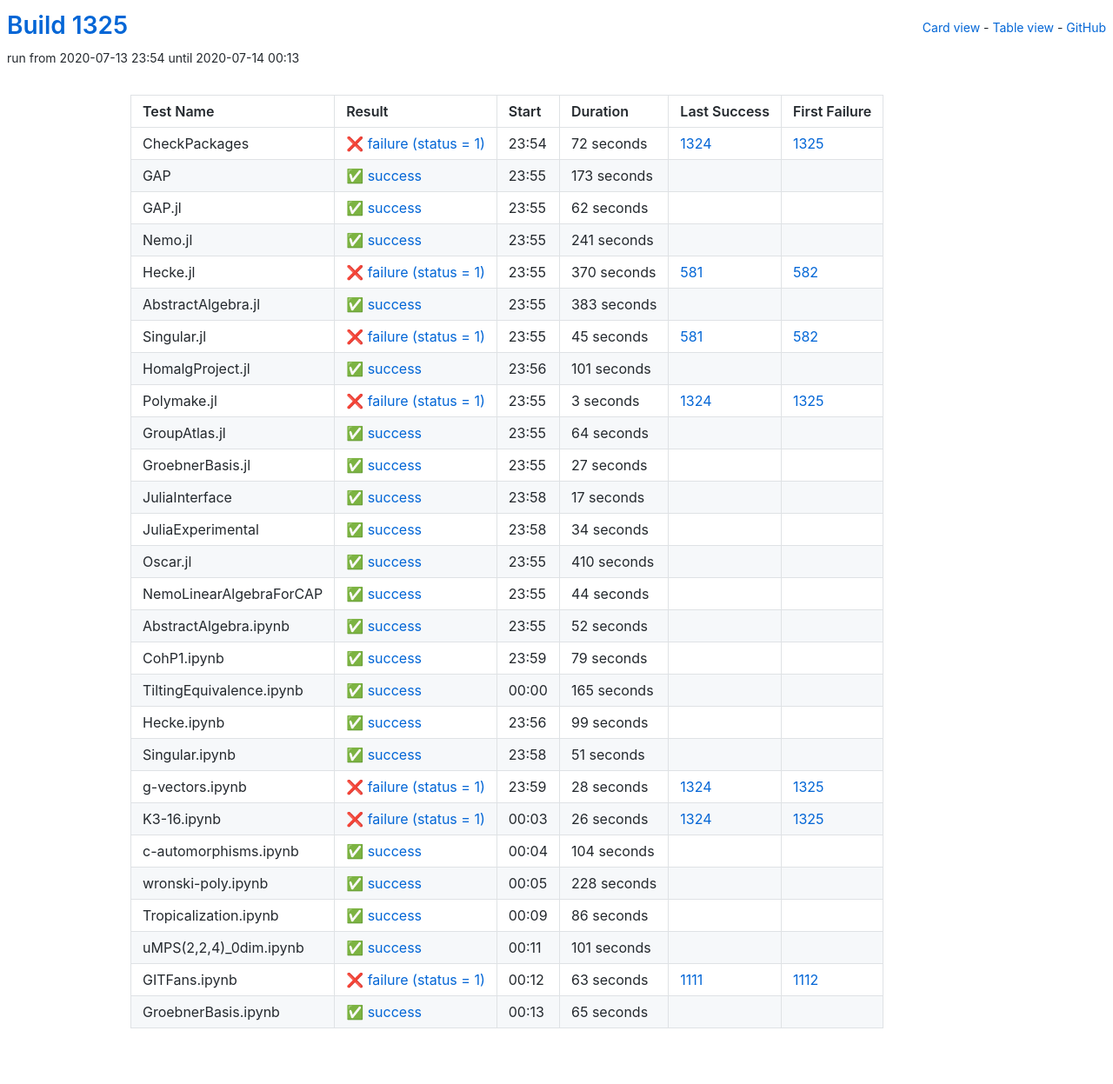
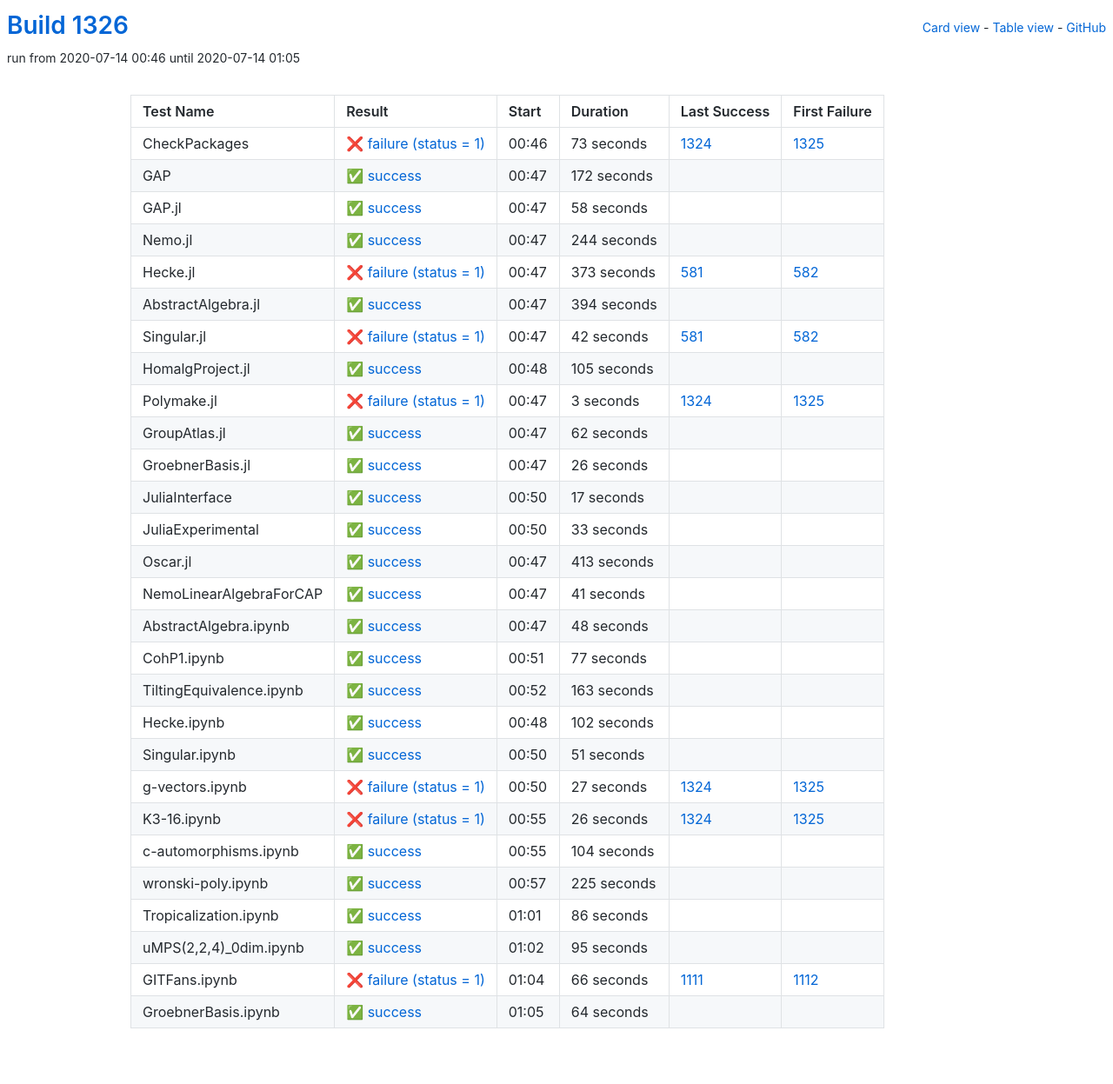
Before and after one commit to oscar-system/oscar-ci-status-1.4, a Jekyll site: the page built from table.html, in a window 1280 px wide. Shown: the whole page at 87% size. Built offline with Jekyll 4.4.1, drawn with Linux system fonts in a browser that asks for light colours.

Commit message:
Build #1326

```diff
--- a/_data/ci.yml
+++ b/_data/ci.yml
@@ -1,6 +1,6 @@
 ---
-build: 1325
-build_url: https://oscarci.mathematik.uni-kl.de/job/oscar-julia-1.4/1325/
+build: 1326
+build_url: https://oscarci.mathematik.uni-kl.de/job/oscar-julia-1.4/1326/
 job: oscar-julia-1.4
 organization: oscar-system
 repo: oscar-ci-status-1.4
@@ -8,104 +8,104 @@ repourl: https://github.com/oscar-system/oscar-ci-status-1.4
 tests:
 - name: CheckPackages
   id: checkpackages
-  log: https://oscarci.mathematik.uni-kl.de/job/oscar-julia-1.4/1325/artifact/logs/build-1325/CheckPackages.log
-  start: 2020-07-13 23:54
+  log: https://oscarci.mathematik.uni-kl.de/job/oscar-julia-1.4/1326/artifact/logs/build-1326/CheckPackages.log
+  start: 2020-07-14 00:46
   success: false
   exitcode: 1
   status: failure
-  duration: 72
+  duration: 73
   last_success: 1324
   last_success_url: https://oscarci.mathematik.uni-kl.de/job/oscar-julia-1.4/1324/
   first_failure: 1325
   first_failure_url: https://oscarci.mathematik.uni-kl.de/job/oscar-julia-1.4/1325/
 - name: GAP
   id: gap
-  log: https://oscarci.mathematik.uni-kl.de/job/oscar-julia-1.4/1325/artifact/logs/build-1325/GAP.log
-  start: 2020-07-13 23:55
+  log: https://oscarci.mathematik.uni-kl.de/job/oscar-julia-1.4/1326/artifact/logs/build-1326/GAP.log
+  start: 2020-07-14 00:47
   success: true
   exitcode: 0
   status: success
-  duration: 173
+  duration: 172
   last_success: false
   last_success_url:
   first_failure: false
   first_failure_url:
 - name: GAP.jl
   id: gap-jl
-  log: https://oscarci.mathematik.uni-kl.de/job/oscar-julia-1.4/1325/artifact/logs/build-1325/GAP.jl.log
-  start: 2020-07-13 23:55
+  log: https://oscarci.mathematik.uni-kl.de/job/oscar-julia-1.4/1326/artifact/logs/build-1326/GAP.jl.log
+  start: 2020-07-14 00:47
   success: true
   exitcode: 0
   status: success
-  duration: 62
+  duration: 58
   last_success: false
   last_success_url:
   first_failure: false
   first_failure_url:
 - name: Nemo.jl
   id: nemo-jl
-  log: https://oscarci.mathematik.uni-kl.de/job/oscar-julia-1.4/1325/artifact/logs/build-1325/Nemo.jl.log
-  start: 2020-07-13 23:55
+  log: https://oscarci.mathematik.uni-kl.de/job/oscar-julia-1.4/1326/artifact/logs/build-1326/Nemo.jl.log
+  start: 2020-07-14 00:47
   success: true
   exitcode: 0
   status: success
-  duration: 241
+  duration: 244
   last_success: false
   last_success_url:
   first_failure: false
   first_failure_url:
 - name: Hecke.jl
   id: hecke-jl
-  log: https://oscarci.mathematik.uni-kl.de/job/oscar-julia-1.4/1325/artifact/logs/build-1325/Hecke.jl.log
-  start: 2020-07-13 23:55
+  log: https://oscarci.mathematik.uni-kl.de/job/oscar-julia-1.4/1326/artifact/logs/build-1326/Hecke.jl.log
+  start: 2020-07-14 00:47
   success: false
   exitcode: 1
   status: failure
-  duration: 370
+  duration: 373
   last_success: 581
   last_success_url: https://oscarci.mathematik.uni-kl.de/job/oscar-julia-1.4/581/
   first_failure: 582
   first_failure_url: https://oscarci.mathematik.uni-kl.de/job/oscar-julia-1.4/582/
 - name: AbstractAlgebra.jl
   id: abstractalgebra-jl
-  log: https://oscarci.mathematik.uni-kl.de/job/oscar-julia-1.4/1325/artifact/logs/build-1325/AbstractAlgebra.jl.log
-  start: 2020-07-13 23:55
+  log: https://oscarci.mathematik.uni-kl.de/job/oscar-julia-1.4/1326/artifact/logs/build-1326/AbstractAlgebra.jl.log
+  start: 2020-07-14 00:47
   success: true
   exitcode: 0
   status: success
-  duration: 383
+  duration: 394
   last_success: false
   last_success_url:
   first_failure: false
   first_failure_url:
 - name: Singular.jl
   id: singular-jl
-  log: https://oscarci.mathematik.uni-kl.de/job/oscar-julia-1.4/1325/artifact/logs/build-1325/Singular.jl.log
-  start: 2020-07-13 23:55
+  log: https://oscarci.mathematik.uni-kl.de/job/oscar-julia-1.4/1326/artifact/logs/build-1326/Singular.jl.log
+  start: 2020-07-14 00:47
   success: false
   exitcode: 1
   status: failure
-  duration: 45
+  duration: 42
   last_success: 581
   last_success_url: https://oscarci.mathematik.uni-kl.de/job/oscar-julia-1.4/581/
   first_failure: 582
   first_failure_url: https://oscarci.mathematik.uni-kl.de/job/oscar-julia-1.4/582/
 - name: HomalgProject.jl
   id: homalgproject-jl
-  log: https://oscarci.mathematik.uni-kl.de/job/oscar-julia-1.4/1325/artifact/logs/build-1325/HomalgProject.jl.log
-  start: 2020-07-13 23:56
+  log: https://oscarci.mathematik.uni-kl.de/job/oscar-julia-1.4/1326/artifact/logs/build-1326/HomalgProject.jl.log
+  start: 2020-07-14 00:48
   success: true
   exitcode: 0
   status: success
-  duration: 101
+  duration: 105
   last_success: false
   last_success_url:
   first_failure: false
   first_failure_url:
 - name: Polymake.jl
   id: polymake-jl
-  log: https://oscarci.mathematik.uni-kl.de/job/oscar-julia-1.4/1325/artifact/logs/build-1325/Polymake.jl.log
-  start: 2020-07-13 23:55
+  log: https://oscarci.mathematik.uni-kl.de/job/oscar-julia-1.4/1326/artifact/logs/build-1326/Polymake.jl.log
+  start: 2020-07-14 00:47
   success: false
   exitcode: 1
   status: failure
@@ -116,32 +116,32 @@ tests:
   first_failure_url: https://oscarci.mathematik.uni-kl.de/job/oscar-julia-1.4/1325/
 - name: GroupAtlas.jl
   id: groupatlas-jl
-  log: https://oscarci.mathematik.uni-kl.de/job/oscar-julia-1.4/1325/artifact/logs/build-1325/GroupAtlas.jl.log
-  start: 2020-07-13 23:55
+  log: https://oscarci.mathematik.uni-kl.de/job/oscar-julia-1.4/1326/artifact/logs/build-1326/GroupAtlas.jl.log
+  start: 2020-07-14 00:47
   success: true
   exitcode: 0
   status: success
-  duration: 64
+  duration: 62
   last_success: false
   last_success_url:
   first_failure: false
   first_failure_url:
 - name: GroebnerBasis.jl
   id: groebnerbasis-jl
-  log: https://oscarci.mathematik.uni-kl.de/job/oscar-julia-1.4/1325/artifact/logs/build-1325/GroebnerBasis.jl.log
-  start: 2020-07-13 23:55
+  log: https://oscarci.mathematik.uni-kl.de/job/oscar-julia-1.4/1326/artifact/logs/build-1326/GroebnerBasis.jl.log
+  start: 2020-07-14 00:47
   success: true
   exitcode: 0
   status: success
-  duration: 27
+  duration: 26
   last_success: false
   last_success_url:
   first_failure: false
   first_failure_url:
 - name: JuliaInterface
   id: juliainterface
-  log: https://oscarci.mathematik.uni-kl.de/job/oscar-julia-1.4/1325/artifact/logs/build-1325/JuliaInterface.log
-  start: 2020-07-13 23:58
+  log: https://oscarci.mathematik.uni-kl.de/job/oscar-julia-1.4/1326/artifact/logs/build-1326/JuliaInterface.log
+  start: 2020-07-14 00:50
   success: true
   exitcode: 0
   status: success
@@ -152,92 +152,92 @@ tests:
   first_failure_url:
 - name: JuliaExperimental
   id: juliaexperimental
-  log: https://oscarci.mathematik.uni-kl.de/job/oscar-julia-1.4/1325/artifact/logs/build-1325/JuliaExperimental.log
-  start: 2020-07-13 23:58
+  log: https://oscarci.mathematik.uni-kl.de/job/oscar-julia-1.4/1326/artifact/logs/build-1326/JuliaExperimental.log
+  start: 2020-07-14 00:50
   success: true
   exitcode: 0
   status: success
-  duration: 34
+  duration: 33
   last_success: false
   last_success_url:
   first_failure: false
   first_failure_url:
 - name: Oscar.jl
   id: oscar-jl
-  log: https://oscarci.mathematik.uni-kl.de/job/oscar-julia-1.4/1325/artifact/logs/build-1325/Oscar.jl.log
-  start: 2020-07-13 23:55
+  log: https://oscarci.mathematik.uni-kl.de/job/oscar-julia-1.4/1326/artifact/logs/build-1326/Oscar.jl.log
+  start: 2020-07-14 00:47
   success: true
   exitcode: 0
   status: success
-  duration: 410
+  duration: 413
   last_success: false
   last_success_url:
   first_failure: false
   first_failure_url:
 - name: NemoLinearAlgebraForCAP
   id: nemolinearalgebraforcap
-  log: https://oscarci.mathematik.uni-kl.de/job/oscar-julia-1.4/1325/artifact/logs/build-1325/NemoLinearAlgebraForCAP.log
-  start: 2020-07-13 23:55
+  log: https://oscarci.mathematik.uni-kl.de/job/oscar-julia-1.4/1326/artifact/logs/build-1326/NemoLinearAlgebraForCAP.log
+  start: 2020-07-14 00:47
   success: true
   exitcode: 0
   status: success
-  duration: 44
+  duration: 41
   last_success: false
   last_success_url:
   first_failure: false
   first_failure_url:
 - name: AbstractAlgebra.ipynb
   id: abstractalgebra-ipynb
-  log: https://oscarci.mathematik.uni-kl.de/job/oscar-julia-1.4/1325/artifact/logs/build-1325/AbstractAlgebra.ipynb.log
-  start: 2020-07-13 23:55
+  log: https://oscarci.mathematik.uni-kl.de/job/oscar-julia-1.4/1326/artifact/logs/build-1326/AbstractAlgebra.ipynb.log
+  start: 2020-07-14 00:47
   success: true
   exitcode: 0
   status: success
-  duration: 52
+  duration: 48
   last_success: false
   last_success_url:
   first_failure: false
   first_failure_url:
 - name: CohP1.ipynb
   id: cohp1-ipynb
-  log: https://oscarci.mathematik.uni-kl.de/job/oscar-julia-1.4/1325/artifact/logs/build-1325/CohP1.ipynb.log
-  start: 2020-07-13 23:59
+  log: https://oscarci.mathematik.uni-kl.de/job/oscar-julia-1.4/1326/artifact/logs/build-1326/CohP1.ipynb.log
+  start: 2020-07-14 00:51
   success: true
   exitcode: 0
   status: success
-  duration: 79
+  duration: 77
   last_success: false
   last_success_url:
   first_failure: false
   first_failure_url:
 - name: TiltingEquivalence.ipynb
   id: tiltingequivalence-ipynb
-  log: https://oscarci.mathematik.uni-kl.de/job/oscar-julia-1.4/1325/artifact/logs/build-1325/TiltingEquivalence.ipynb.log
-  start: 2020-07-14 00:00
+  log: https://oscarci.mathematik.uni-kl.de/job/oscar-julia-1.4/1326/artifact/logs/build-1326/TiltingEquivalence.ipynb.log
+  start: 2020-07-14 00:52
   success: true
   exitcode: 0
   status: success
-  duration: 165
+  duration: 163
   last_success: false
   last_success_url:
   first_failure: false
   first_failure_url:
 - name: Hecke.ipynb
   id: hecke-ipynb
-  log: https://oscarci.mathematik.uni-kl.de/job/oscar-julia-1.4/1325/artifact/logs/build-1325/Hecke.ipynb.log
-  start: 2020-07-13 23:56
+  log: https://oscarci.mathematik.uni-kl.de/job/oscar-julia-1.4/1326/artifact/logs/build-1326/Hecke.ipynb.log
+  start: 2020-07-14 00:48
   success: true
   exitcode: 0
   status: success
-  duration: 99
+  duration: 102
   last_success: false
   last_success_url:
   first_failure: false
   first_failure_url:
 - name: Singular.ipynb
   id: singular-ipynb
-  log: https://oscarci.mathematik.uni-kl.de/job/oscar-julia-1.4/1325/artifact/logs/build-1325/Singular.ipynb.log
-  start: 2020-07-13 23:58
+  log: https://oscarci.mathematik.uni-kl.de/job/oscar-julia-1.4/1326/artifact/logs/build-1326/Singular.ipynb.log
+  start: 2020-07-14 00:50
   success: true
   exitcode: 0
   status: success
@@ -248,20 +248,20 @@ tests:
   first_failure_url:
 - name: g-vectors.ipynb
   id: g-vectors-ipynb
-  log: https://oscarci.mathematik.uni-kl.de/job/oscar-julia-1.4/1325/artifact/logs/build-1325/g-vectors.ipynb.log
-  start: 2020-07-13 23:59
+  log: https://oscarci.mathematik.uni-kl.de/job/oscar-julia-1.4/1326/artifact/logs/build-1326/g-vectors.ipynb.log
+  start: 2020-07-14 00:50
   success: false
   exitcode: 1
   status: failure
-  duration: 28
+  duration: 27
   last_success: 1324
   last_success_url: https://oscarci.mathematik.uni-kl.de/job/oscar-julia-1.4/1324/
   first_failure: 1325
   first_failure_url: https://oscarci.mathematik.uni-kl.de/job/oscar-julia-1.4/1325/
 - name: K3-16.ipynb
   id: k3-16-ipynb
-  log: https://oscarci.mathematik.uni-kl.de/job/oscar-julia-1.4/1325/artifact/logs/build-1325/K3-16.ipynb.log
-  start: 2020-07-14 00:03
+  log: https://oscarci.mathematik.uni-kl.de/job/oscar-julia-1.4/1326/artifact/logs/build-1326/K3-16.ipynb.log
+  start: 2020-07-14 00:55
   success: false
   exitcode: 1
   status: failure
@@ -272,8 +272,8 @@ tests:
   first_failure_url: https://oscarci.mathematik.uni-kl.de/job/oscar-julia-1.4/1325/
 - name: c-automorphisms.ipynb
   id: c-automorphisms-ipynb
-  log: https://oscarci.mathematik.uni-kl.de/job/oscar-julia-1.4/1325/artifact/logs/build-1325/c-automorphisms.ipynb.log
-  start: 2020-07-14 00:04
+  log: https://oscarci.mathematik.uni-kl.de/job/oscar-julia-1.4/1326/artifact/logs/build-1326/c-automorphisms.ipynb.log
+  start: 2020-07-14 00:55
   success: true
   exitcode: 0
   status: success
@@ -284,20 +284,20 @@ tests:
   first_failure_url:
 - name: wronski-poly.ipynb
   id: wronski-poly-ipynb
-  log: https://oscarci.mathematik.uni-kl.de/job/oscar-julia-1.4/1325/artifact/logs/build-1325/wronski-poly.ipynb.log
-  start: 2020-07-14 00:05
+  log: https://oscarci.mathematik.uni-kl.de/job/oscar-julia-1.4/1326/artifact/logs/build-1326/wronski-poly.ipynb.log
+  start: 2020-07-14 00:57
   success: true
   exitcode: 0
   status: success
-  duration: 228
+  duration: 225
   last_success: false
   last_success_url:
   first_failure: false
   first_failure_url:
 - name: Tropicalization.ipynb
   id: tropicalization-ipynb
-  log: https://oscarci.mathematik.uni-kl.de/job/oscar-julia-1.4/1325/artifact/logs/build-1325/Tropicalization.ipynb.log
-  start: 2020-07-14 00:09
+  log: https://oscarci.mathematik.uni-kl.de/job/oscar-julia-1.4/1326/artifact/logs/build-1326/Tropicalization.ipynb.log
+  start: 2020-07-14 01:01
   success: true
   exitcode: 0
   status: success
@@ -308,36 +308,36 @@ tests:
   first_failure_url:
 - name: uMPS(2,2,4)_0dim.ipynb
   id: umps-2-2-4-0dim-ipynb
-  log: https://oscarci.mathematik.uni-kl.de/job/oscar-julia-1.4/1325/artifact/logs/build-1325/uMPS-2-2-4-_0dim.ipynb.log
-  start: 2020-07-14 00:11
+  log: https://oscarci.mathematik.uni-kl.de/job/oscar-julia-1.4/1326/artifact/logs/build-1326/uMPS-2-2-4-_0dim.ipynb.log
+  start: 2020-07-14 01:02
   success: true
   exitcode: 0
   status: success
-  duration: 101
+  duration: 95
   last_success: false
   last_success_url:
   first_failure: false
   first_failure_url:
 - name: GITFans.ipynb
   id: gitfans-ipynb
-  log: https://oscarci.mathematik.uni-kl.de/job/oscar-julia-1.4/1325/artifact/logs/build-1325/GITFans.ipynb.log
-  start: 2020-07-14 00:12
+  log: https://oscarci.mathematik.uni-kl.de/job/oscar-julia-1.4/1326/artifact/logs/build-1326/GITFans.ipynb.log
+  start: 2020-07-14 01:04
   success: false
   exitcode: 1
   status: failure
-  duration: 63
+  duration: 66
   last_success: 1111
   last_success_url: https://oscarci.mathematik.uni-kl.de/job/oscar-julia-1.4/1111/
   first_failure: 1112
   first_failure_url: https://oscarci.mathematik.uni-kl.de/job/oscar-julia-1.4/1112/
 - name: GroebnerBasis.ipynb
   id: groebnerbasis-ipynb
-  log: https://oscarci.mathematik.uni-kl.de/job/oscar-julia-1.4/1325/artifact/logs/build-1325/GroebnerBasis.ipynb.log
-  start: 2020-07-14 00:13
+  log: https://oscarci.mathematik.uni-kl.de/job/oscar-julia-1.4/1326/artifact/logs/build-1326/GroebnerBasis.ipynb.log
+  start: 2020-07-14 01:05
   success: true
   exitcode: 0
   status: success
-  duration: 65
+  duration: 64
   last_success: false
   last_success_url:
   first_failure: false
```
Also changed, not shown: README.md.
